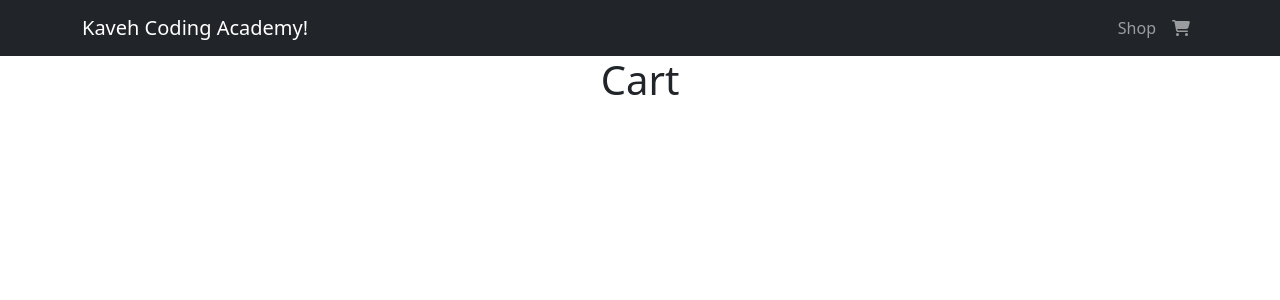
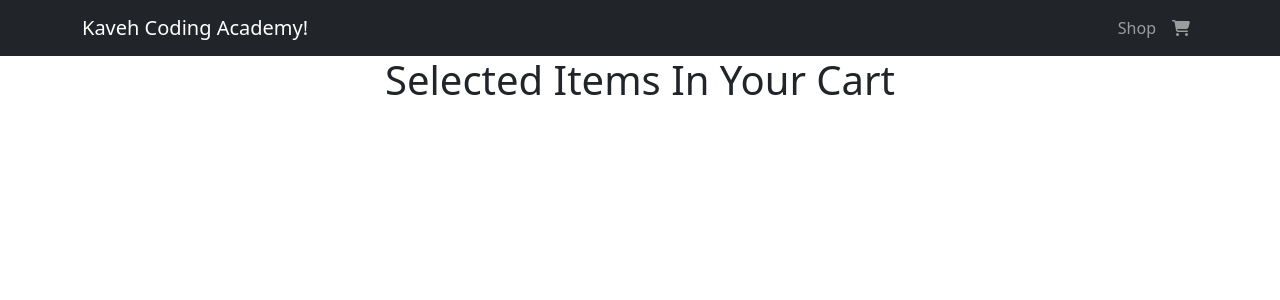
Before and after one commit to RJR24/sarvin-shop-react, a React (Create React App) app: page /cart in a window 1280 px wide. Shown: the top 300 px of the page. Built offline with nearby package versions, Linux system fonts and the light colour scheme.

Commit message:
working on cart component

```diff
--- a/src/pages/cart/cart.jsx
+++ b/src/pages/cart/cart.jsx
@@ -1,4 +1,20 @@
+import React, { useContext } from "react";
+import { PRODUCTS } from "../../data/products";
+import { ShopContext } from "../../context/shopContext";
+import Products from "../shop/Products";
+
 const Cart = () => {
-  return <h1>Cart</h1>;
+  const { cartItems } = useContext(ShopContext);
+  return (
+    <React.Fragment>
+      <h1>Selected Items In Your Cart</h1>
+      <div className="row">
+        {PRODUCTS.map((p) => {
+          if (cartItems.some((i) => i.id === p.id && i.count > 0))
+            return <Products data={p}></Products>;
+        })}
+      </div>
+    </React.Fragment>
+  );
 };
 export default Cart;
```
